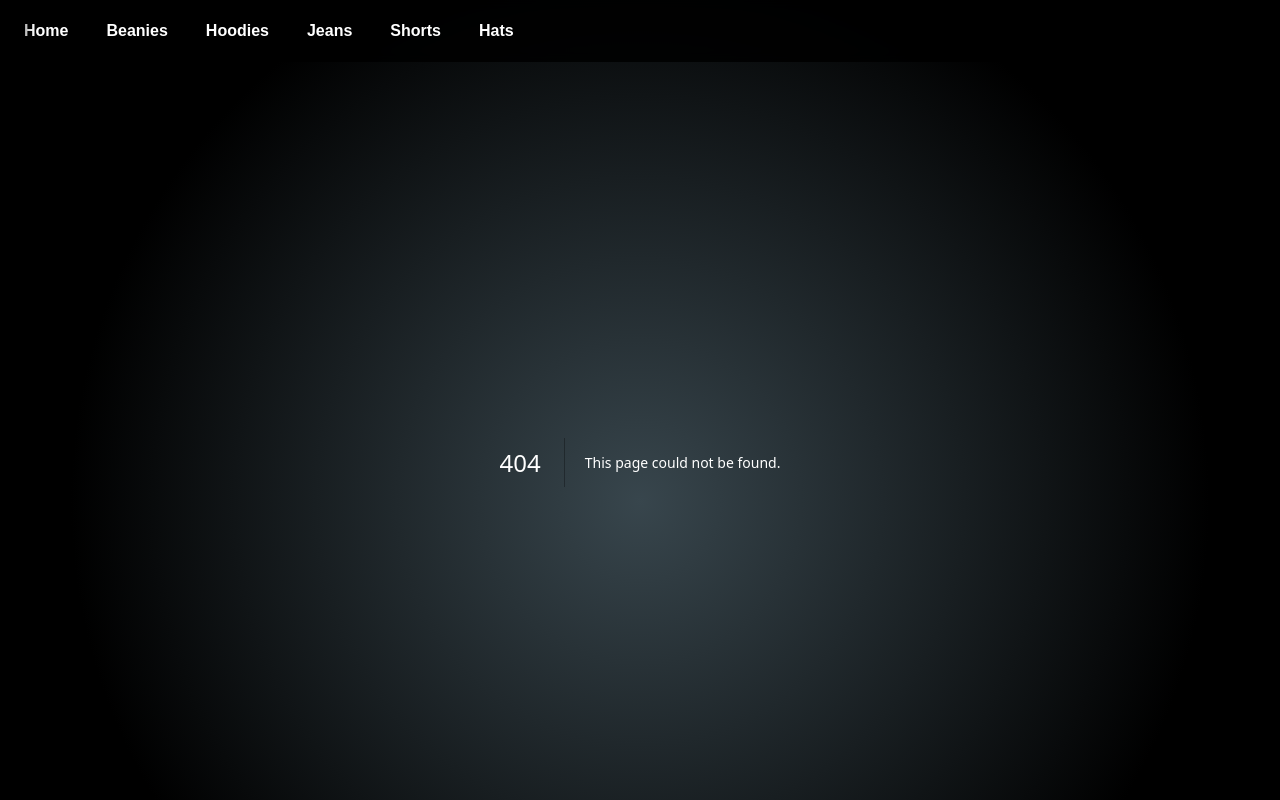
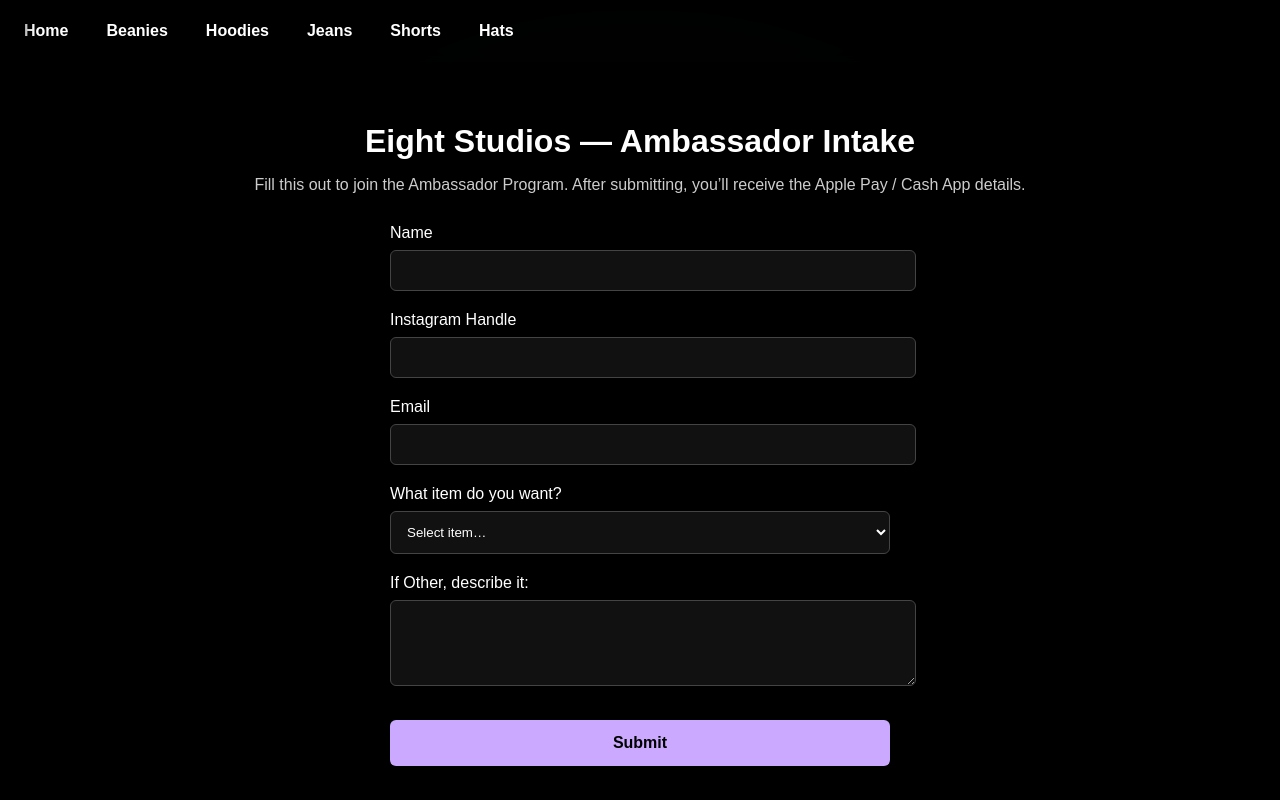
Before and after one commit to eightstudios-gittyhub/eightstudios-site, a Next.js app: page /ambassador-access in a window 1280 px wide. Before the commit this address had no page. Shown: the top 800 px of the page. Built offline with nearby package versions, Linux system fonts and the light colour scheme.

Commit message:
Create page.jsx

```diff
--- /dev/null
+++ b/app/ambassador-access/page.jsx
@@ -0,0 +1,127 @@
+"use client";
+
+export default function AmbassadorAccess() {
+  return (
+    <main
+      style={{
+        backgroundColor: "black",
+        color: "white",
+        minHeight: "100vh",
+        padding: "40px 20px",
+        textAlign: "center",
+      }}
+    >
+      <h1 style={{ fontSize: "32px", marginBottom: "10px" }}>
+        Eight Studios — Ambassador Intake
+      </h1>
+
+      <p style={{ marginBottom: "30px", opacity: 0.8 }}>
+        Fill this out to join the Ambassador Program.
+        After submitting, you’ll receive the Apple Pay / Cash App details.
+      </p>
+
+      <form
+        action="https://formsubmit.co/YOUR_EMAIL_HERE"
+        method="POST"
+        style={{
+          maxWidth: "500px",
+          margin: "0 auto",
+          textAlign: "left",
+        }}
+      >
+        {/* Don’t show the reCAPTCHA page */}
+        <input type="hidden" name="_captcha" value="false" />
+
+        {/* Redirect to your thank-you page */}
+        <input
+          type="hidden"
+          name="_next"
+          value="https://eightstudios.org/ambassador-thanks"
+        />
+
+        {/* NAME */}
+        <label style={{ display: "block", marginBottom: "8px" }}>Name</label>
+        <input
+          type="text"
+          name="name"
+          required
+          style={inputStyle}
+        />
+
+        {/* INSTAGRAM */}
+        <label style={{ display: "block", margin: "20px 0 8px" }}>
+          Instagram Handle
+        </label>
+        <input
+          type="text"
+          name="instagram"
+          required
+          style={inputStyle}
+        />
+
+        {/* EMAIL */}
+        <label style={{ display: "block", margin: "20px 0 8px" }}>
+          Email
+        </label>
+        <input
+          type="email"
+          name="email"
+          required
+          style={inputStyle}
+        />
+
+        {/* GARMENT TYPE */}
+        <label style={{ display: "block", margin: "20px 0 8px" }}>
+          What item do you want?
+        </label>
+        <select name="item" required style={inputStyle}>
+          <option value="">Select item…</option>
+          <option value="Beanie">Beanie</option>
+          <option value="Hoodie">Hoodie</option>
+          <option value="T-Shirt">T-Shirt</option>
+          <option value="Jeans">Jeans</option>
+          <option value="Phone Case">Phone Case</option>
+          <option value="Other">Other</option>
+        </select>
+
+        {/* OTHER INPUT */}
+        <label style={{ display: "block", margin: "20px 0 8px" }}>
+          If Other, describe it:
+        </label>
+        <textarea
+          name="other_description"
+          rows="4"
+          style={inputStyle}
+        ></textarea>
+
+        {/* SUBMIT */}
+        <button
+          type="submit"
+          style={{
+            marginTop: "30px",
+            padding: "14px 30px",
+            width: "100%",
+            backgroundColor: "#caa9ff",
+            color: "black",
+            fontWeight: "bold",
+            fontSize: "16px",
+            borderRadius: "6px",
+            border: "none",
+            cursor: "pointer",
+          }}
+        >
+          Submit
+        </button>
+      </form>
+    </main>
+  );
+}
+
+const inputStyle = {
+  width: "100%",
+  padding: "12px",
+  borderRadius: "6px",
+  border: "1px solid #444",
+  backgroundColor: "#111",
+  color: "white",
+};
```
